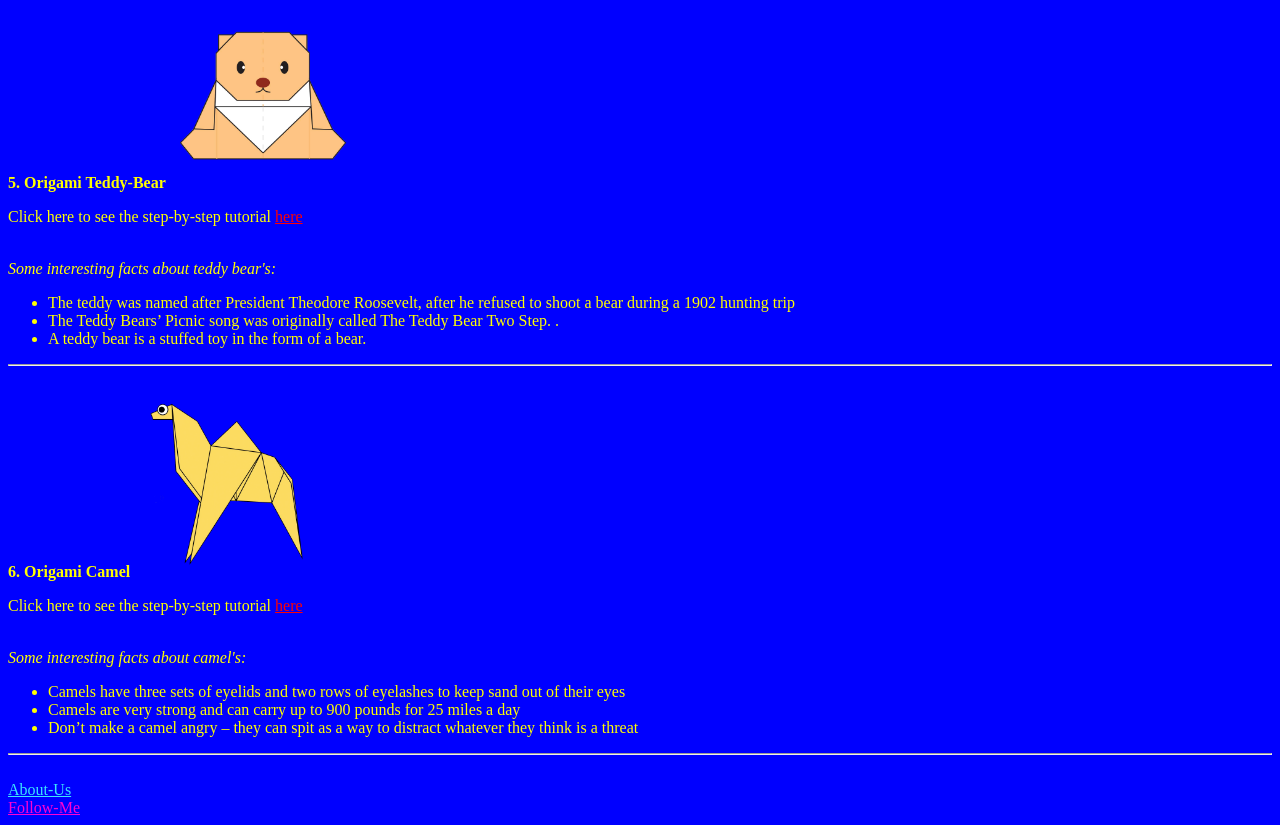
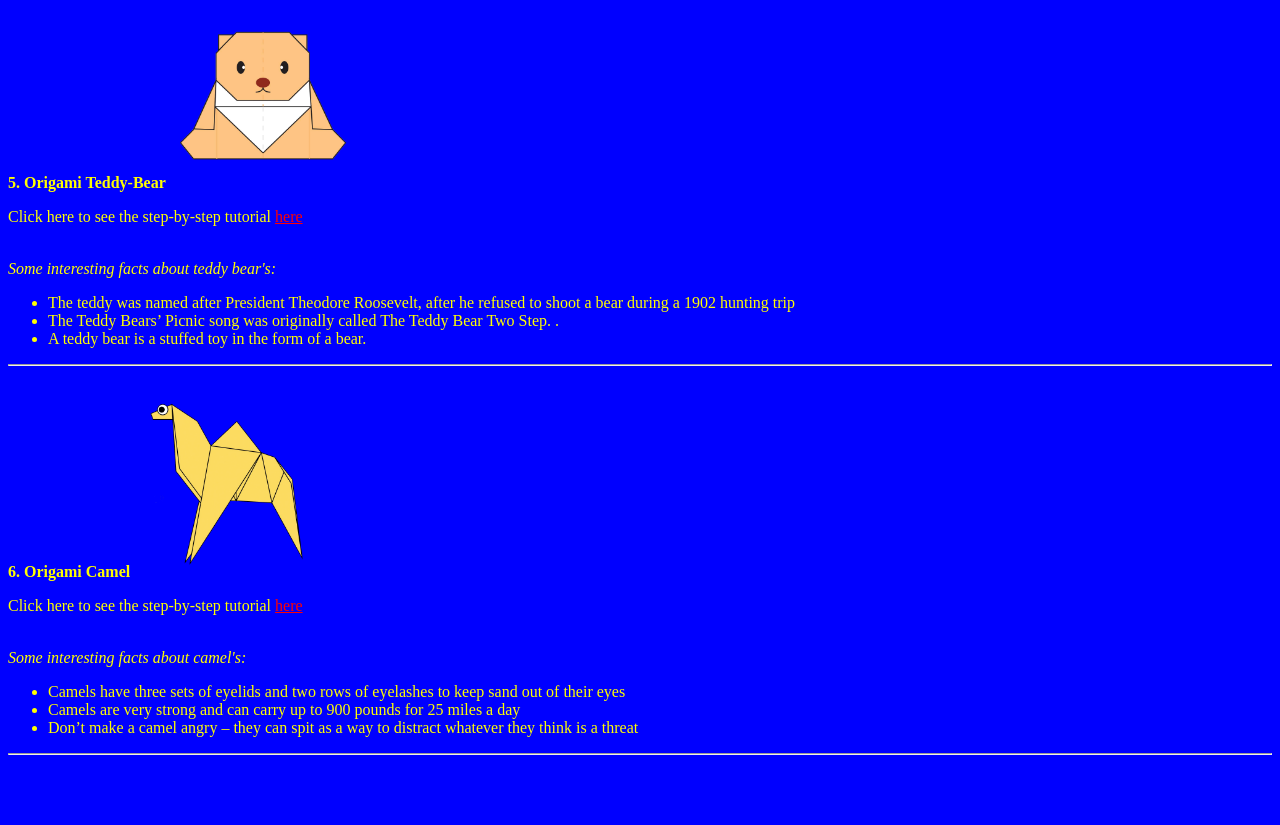
Before and after one commit to Hemant-Alt/Origami-1, a plain HTML site: page index.html in a window 1280 px wide. Shown: the part 1633-2458 px from the top of the page. After the commit the page ends 2422 px from the top, so only its background shows below. Drawn offline with Linux system fonts and the light colour scheme.

Commit message:
Update index.html

```diff
--- a/index.html
+++ b/index.html
@@ -87,7 +87,6 @@
         </ul>
         <hr>
         <br>
-        <a href="https://origami.me/" target="_blank" style="color:rgb(59, 229, 252)">About-Us</a><br>
-        <a href="https://github.com/skywalker-its" target="_blank" style="color:rgb(255, 0, 212)">Follow-Me</a>
+
     </body>
 </html>
```
